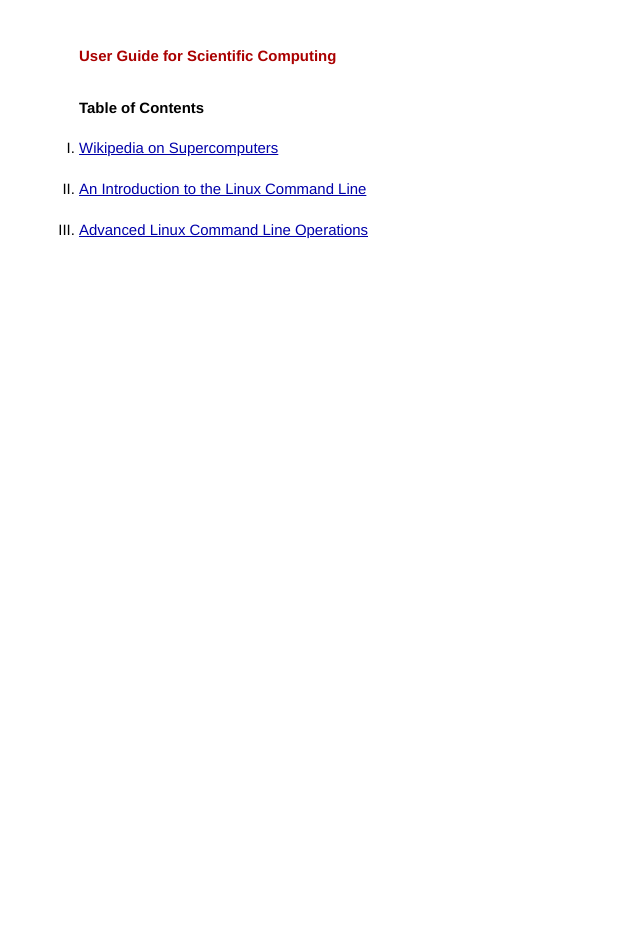
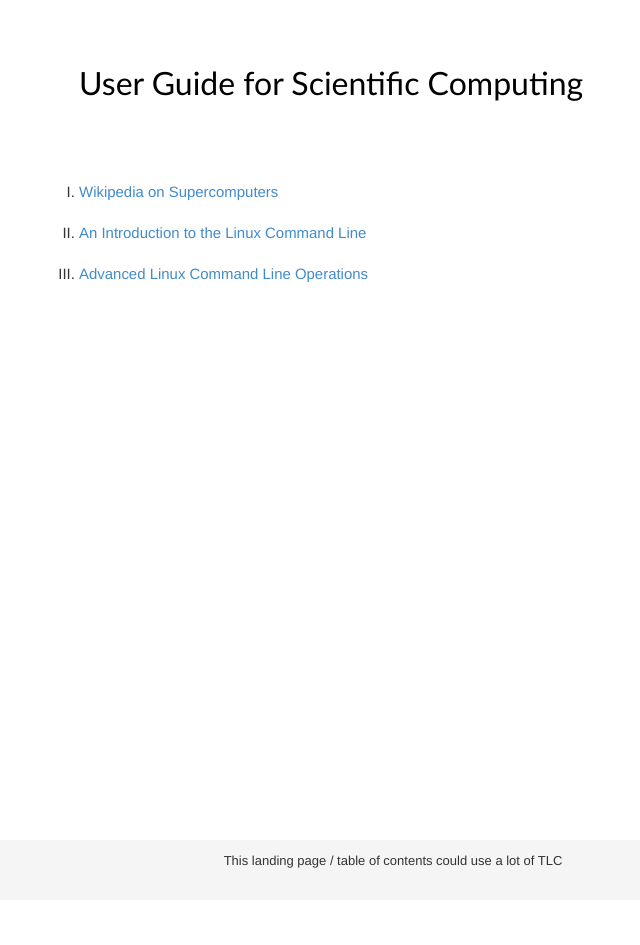
Before and after one commit to aci-ref/ug, a Jekyll site: the page built from index.markdown, in a window 1280 px wide. Shown: the whole page, without its empty margins (247-887 px from the left). Built offline with Jekyll 4.4.1, drawn with Linux system fonts in a browser that asks for light colours.

Commit message:
cleaned up landing page. still ugly

```diff
--- a/_layouts/default.html
+++ b/_layouts/default.html
@@ -6,21 +6,23 @@
   <title>{{ page.title }}</title>
   <meta name="viewport" content="width=device-width">
 
-        <!-- syntax highlighting CSS -->
-        <link rel="stylesheet" href="css/syntax.css">
-
-        <!-- Custom CSS -->
+  <link rel="stylesheet" href="css/bootstrap.min.css">
   <link rel="stylesheet" href="css/main.css">
 
  </head>
  <body>
 
+  <div class="footer">
+   <div class="container">
+    <p>This landing page / table of contents could use a lot of TLC</p>
+   </div>
+  </div>
+
   <div class="site">
    <div class="header">
-            <h1 class="title"><a href="/">{{ site.name }}</a></h1>
+    <h1 class="title">{{ site.name }}</h1>
    </div>
 
-          <div>
     {{ content }}
   </div>
 
--- a/css/main.css
+++ b/css/main.css
@@ -25,9 +25,6 @@ h1, h2, h3, h4, h5, h6 {
 h1 { margin-bottom: 1em; }
 p { margin: 1em 0; }
 
-a         { color: #00a; }
-a:hover   { color: #000; }
-a:visited { color: #a0a; }
 
 /*****************************************************************************/
 /*
@@ -67,18 +64,15 @@ a:visited { color: #a0a; }
   font-weight: bold;
   text-decoration: none;
 }
-
 .title {
   display: inline-block;
   margin-bottom: 2em;
 }
 
-.title a {
-  color: #a00;
-}
-
-.title a:hover {
+.title  {
   color: #000;
+  font-family: Futura, "Trebuchet MS", Arial, sans-serif;
+  font-size: 32px;
 }
 
 .header a.extra {
@@ -90,71 +84,17 @@ a:visited { color: #a0a; }
   color: #000;
 }
 
-.meta {
-  color: #aaa;
+/*** footer * */
+.footer {
+  position: absolute;
+  bottom: 0;
+  width: 100%;
+  /* Set the fixed height of the footer here */
+  height: 60px;
+  background-color: #f5f5f5;
 }
 
-.footer {
-  font-size: 80%;
-  color: #666;
-  border-top: 4px solid #eee;
-  margin-top: 2em;
-  overflow: hidden;
+.footer > .container {
+  padding-right: 15px;
+  padding-left: 15px;
 }
-
-.footer .contact {
-  float: left;
-  margin-right: 3em;
-}
-
-.footer .contact a {
-  color: #8085C1;
-}
-
-.footer .rss {
-  margin-top: 1.1em;
-  margin-right: -.2em;
-  float: right;
-}
-
-.footer .rss img {
-  border: 0;
-}
-
-/*****************************************************************************/
-/*
-/* Posts
-/*
-/*****************************************************************************/
-
-/* standard */
-.chapter pre {
-  border: 1px solid #ddd;
-  background-color: #eef;
-  padding: 0 .4em;
-}
-
-.chapter ul, .chapter ol {
-  margin-left: 1.35em;
-}
-
-.chapter code {
-  border: 1px solid #ddd;
-  background-color: #eef;
-  padding: 0 .2em;
-}
-
-.chapter pre code {
-  border: none;
-}
-
-/* terminal */
-.chapter pre.terminal {
-  border: 1px solid #000;
-  background-color: #333;
-  color: #FFF;
-}
-
-.chapter pre.terminal code {
-  background-color: #333;
-}
--- a/index.markdown
+++ b/index.markdown
@@ -3,7 +3,6 @@ layout: default
 title: User Guide for Scientific Computing
 ---
 
-# Table of Contents
 {% for chapter in site.data.contents %}
 1. [{{ chapter.title }}]({{ chapter.page }})
 {% endfor %}{:.chapters}
```
Lines whose indentation alone changed are shown as unchanged.
